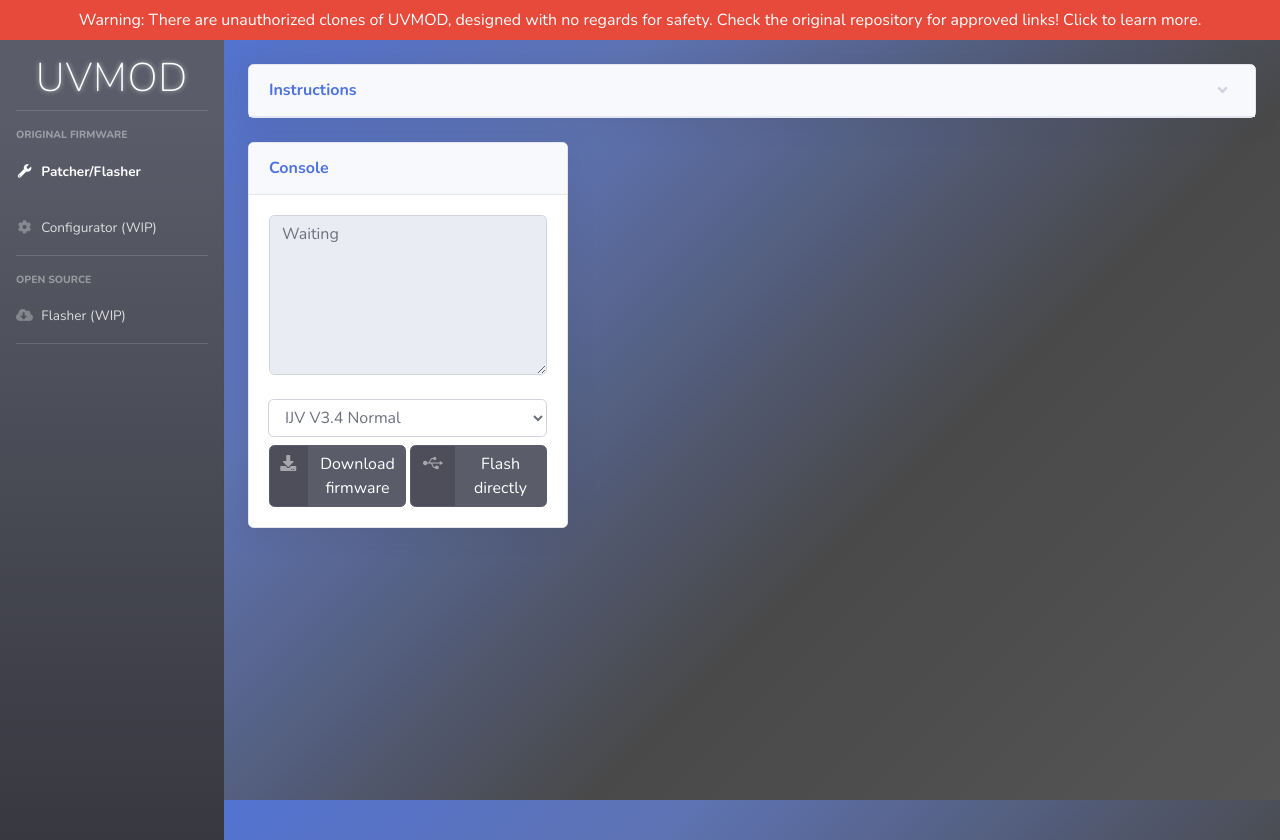
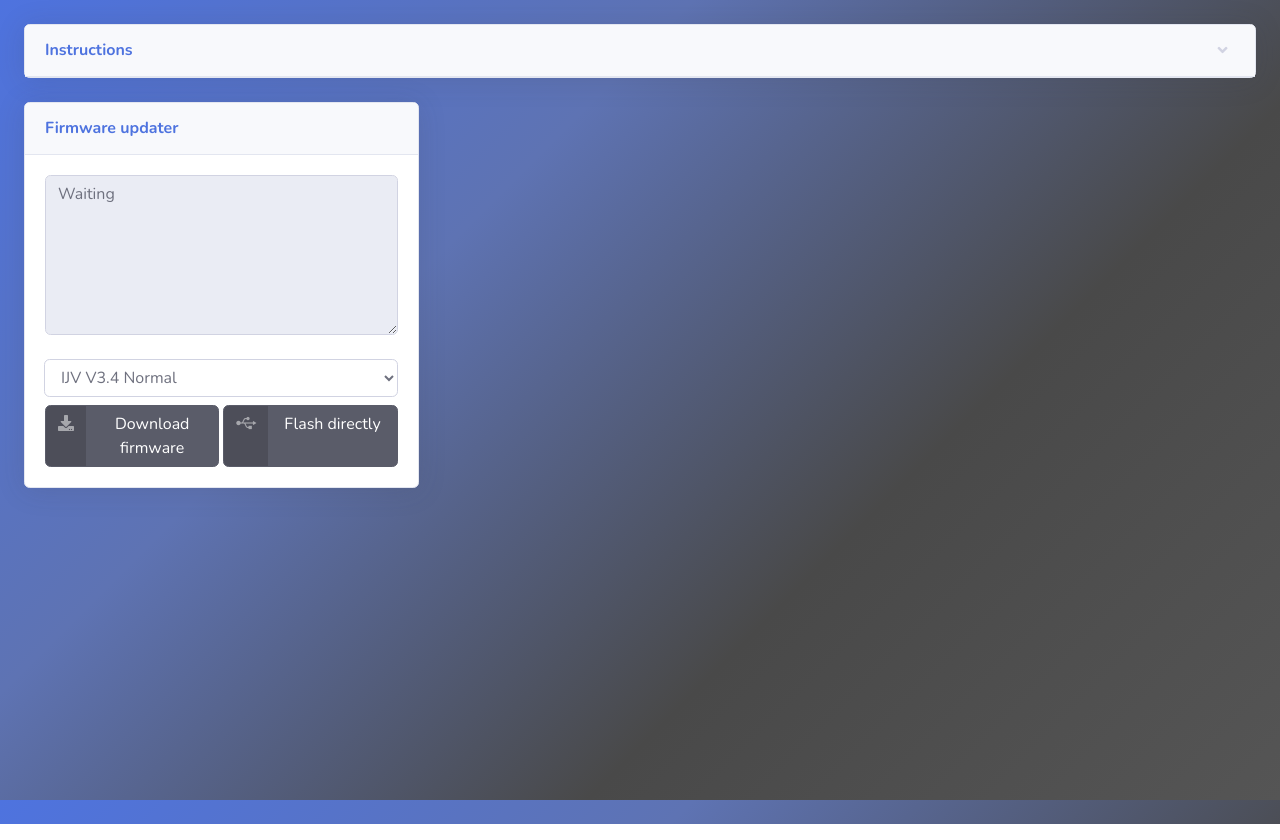
Before and after one commit to iu2frl/uvtools-frl, a plain HTML site: page index.html in a window 1280 px wide. Drawn offline with Linux system fonts and the light colour scheme.

Commit message:
Remove warning about unauthorized clones and update console header to firmware updater

```diff
--- a/index.html
+++ b/index.html
@@ -121,18 +121,8 @@
 
 <body id="page-top" class="bg-animated">
 
-  <div class="d-block px-2 py-2 text-center text-bold bg-danger">
-    <a href="https://github.com/whosmatt/uvmod#statement-regarding-dangerous-clones-of-uvmod"
-      class="text-white">Warning: There are unauthorized clones of UVMOD, designed with no regards for safety. Check the
-      original repository for approved links! Click to learn more.</a>
-  </div>
-
   <!-- Page Wrapper -->
   <div id="wrapper animated--grow-in" class="wrapper">
-
-    <!-- Sidebar -->
-    <div id="navbar-placeholder" class="sidebar toggled"></div>
-    <script src="js/navbar.js"></script>
 
     <!-- Content Wrapper -->
     <div id="content-wrapper" class="w-100">
@@ -241,7 +231,7 @@
               <div class="card shadow mb-4 sticky-top" style="top: 1.5rem">
                 <div class="card-header py-3 d-flex">
                   <div class="mr-auto">
-                    <h6 class="m-0 font-weight-bold text-primary">Console</h6>
+                    <h6 class="m-0 font-weight-bold text-primary">Firmware updater</h6>
                   </div>
                 </div>
                 <div class="card-body">
```
